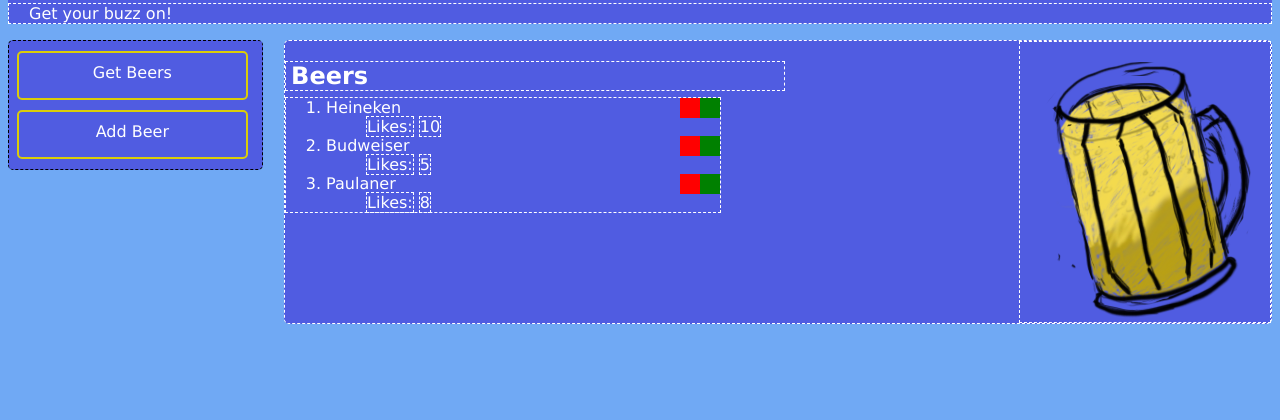
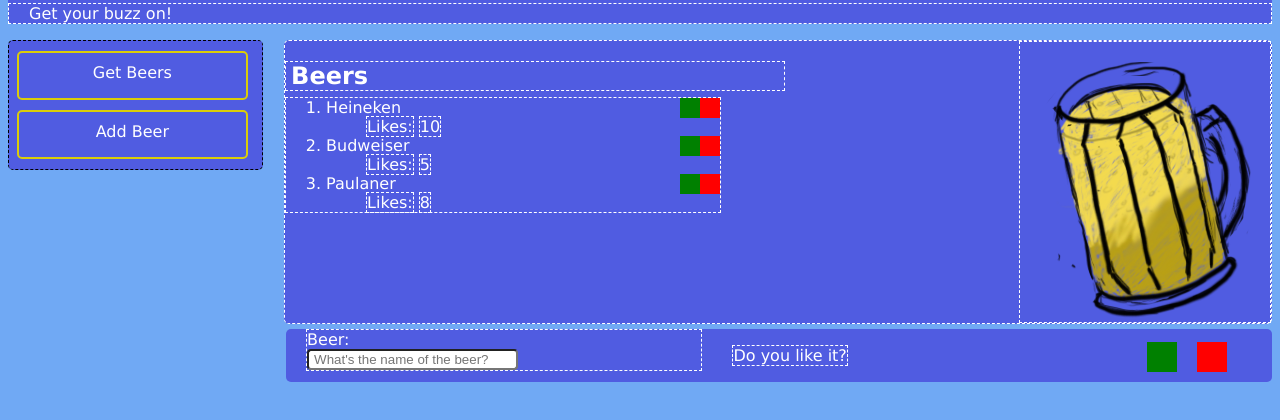
Before and after one commit to ryanmilvenan/beer, a plain HTML site: page index.html in a window 1280 px wide. Shown: the part 64-484 px from the top of the page. Drawn offline with nearby package versions, Linux system fonts and the light colour scheme.

Commit message:
Add 'add beer box'

```diff
--- a/index.html
+++ b/index.html
@@ -43,6 +43,14 @@
             <p class="side-button" id="get-beers">Get Beers</p>
             <p class="side-button" id="add-beer">Add Beer</p>
         </aside>
+        <div id="add-beer-box">
+            <form id="beer-form">Beer:
+                <input id="beer-input" type=text placeholder="What's the name of the beer?"/>
+            </form>
+            <p>Do you like it?</p>
+            <div id="down"></div>
+            <div id="up"></div>
+        </div>
 
 	    <script src="http://ajax.googleapis.com/ajax/libs/jquery/1.4.4/jquery.min.js"></script>
 	    <script src="http://ajax.cdnjs.com/ajax/libs/underscore.js/1.1.4/underscore-min.js"></script>
--- a/stylesheet.css
+++ b/stylesheet.css
@@ -80,7 +80,7 @@ body {
 #stand-in-down {
   height:20px;
   width: 20px;
-  background-color:green;
+  background-color:red;
   display: inline-block;
   float:right;
 }
@@ -88,7 +88,7 @@ body {
 #stand-in-up {
   height:20px;
   width: 20px;
-  background-color:red;
+  background-color:green;
   display: inline-block;
   float:right;
 }
@@ -122,3 +122,63 @@ body {
   font-family:Futura, Geneva, Arial;
   color: white;
 }
+
+/****************************
+*                           *
+*    Add Beer Box Styling   *
+*                           *
+*****************************/
+
+#add-beer-box {
+  float:right;
+  width: 78%;
+  border-radius: 5px;
+  margin-top: 5px;
+  background-color: #505CE1;
+}
+
+#beer-form {
+  width:40%;
+  border: 1px dashed white;
+  margin-left: 20px;
+  margin-right:30px;
+  font-family:Futura, Geneva, Arial;
+  color: white;
+  float:left;
+}
+
+#beer-input {
+  display: block;
+  width: 200px;
+  border-radius: 4px;
+  padding-left:5px;
+}
+
+#add-beer-box p {
+  font-family:Futura, Geneva, Arial;
+  color: white;
+  float:left;
+  display: inline-block;
+  border: 1px dashed white;
+}
+
+#down {
+  height:30px;
+  width: 30px;
+  background-color:red;
+  display: inline-block;
+  float:right;
+  margin-top:13px;
+  margin-right:45px;
+}
+
+#up {
+  height: 30px;
+  width: 30px;
+  background-color:green;
+  display: inline-block;
+  float:right;
+  margin-top:13px;
+  margin-right: 20px;
+
+}
```
